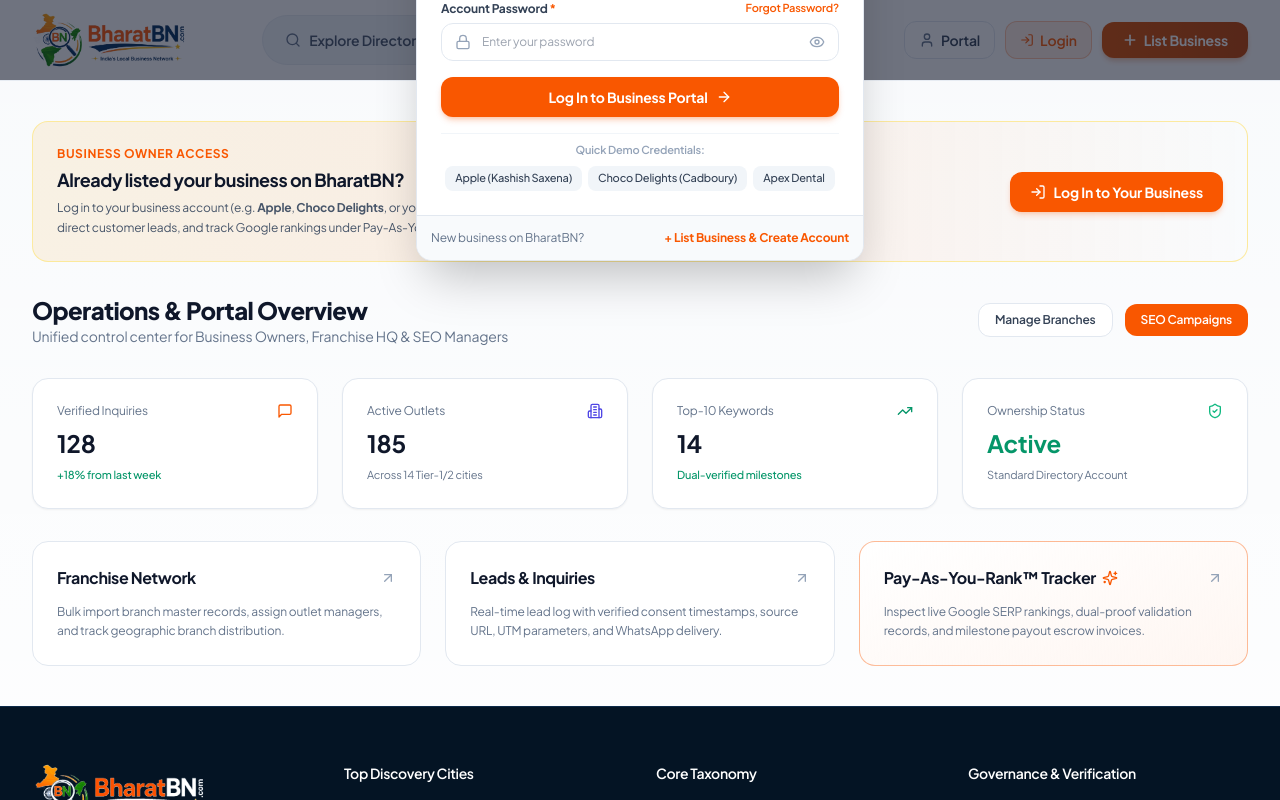
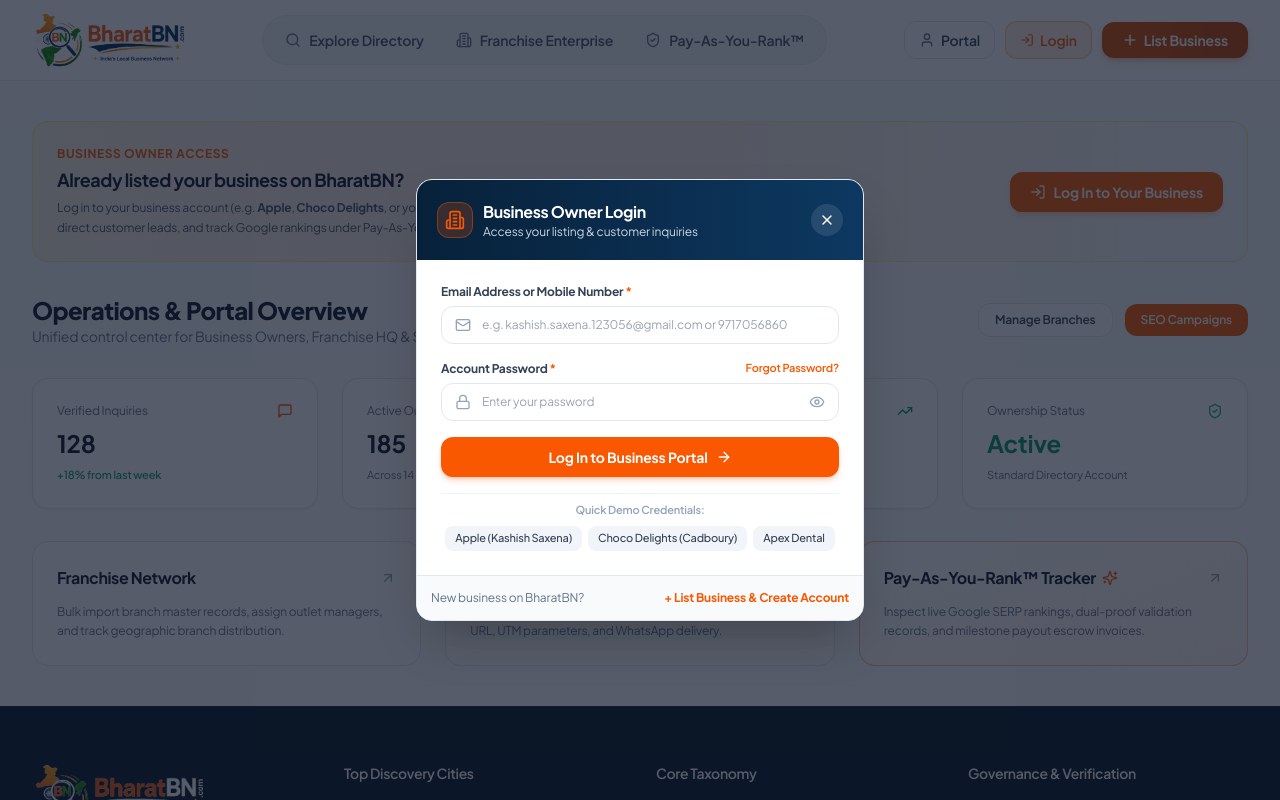
Before and after one commit to monktribein/Bharat-BN, a Next.js app in the folder frontend/: page /dashboard in a window 1280 px wide. Both pictures are taken after a click on the button "Login". Shown: the top 800 px of the page. Built offline with nearby package versions, Linux system fonts and the light colour scheme; no server answers.

Commit message:
fix(modal): attach BusinessLoginModal to document.body using createPortal to prevent header clipping

```diff
--- a/frontend/src/components/BusinessLoginModal.tsx
+++ b/frontend/src/components/BusinessLoginModal.tsx
@@ -1,6 +1,7 @@
 'use client';
 
-import { useState } from 'react';
+import { useState, useEffect } from 'react';
+import { createPortal } from 'react-dom';
 import { motion, AnimatePresence } from 'framer-motion';
 import {
   X,
@@ -29,6 +30,7 @@ export default function BusinessLoginModal({
   onLoginSuccess,
 }: BusinessLoginModalProps) {
   const router = useRouter();
+  const [mounted, setMounted] = useState(false);
   const [identifier, setIdentifier] = useState('');
   const [password, setPassword] = useState('');
   const [showPassword, setShowPassword] = useState(false);
@@ -36,7 +38,11 @@ export default function BusinessLoginModal({
   const [isSubmitting, setIsSubmitting] = useState(false);
   const [loginSuccess, setLoginSuccess] = useState(false);
 
-  if (!isOpen) return null;
+  useEffect(() => {
+    setMounted(true);
+  }, []);
+
+  if (!isOpen || !mounted) return null;
 
   const handleLogin = (e: React.FormEvent) => {
     e.preventDefault();
@@ -188,13 +194,17 @@ export default function BusinessLoginModal({
     setErrorMessage(null);
   };
 
-  return (
-    <div className="fixed inset-0 z-50 flex items-center justify-center p-4 bg-slate-900/60 backdrop-blur-xs animate-in fade-in duration-200">
+  return createPortal(
+    <div
+      onClick={onClose}
+      className="fixed inset-0 z-[99999] flex items-center justify-center p-4 bg-slate-900/70 backdrop-blur-xs animate-in fade-in duration-200 overflow-y-auto"
+    >
       <motion.div
-        initial={{ opacity: 0, scale: 0.95, y: 10 }}
+        onClick={(e) => e.stopPropagation()}
+        initial={{ opacity: 0, scale: 0.95, y: 15 }}
         animate={{ opacity: 1, scale: 1, y: 0 }}
-        exit={{ opacity: 0, scale: 0.95, y: 10 }}
-        className="w-full max-w-md bg-white rounded-2xl shadow-2xl border border-slate-200 overflow-hidden"
+        exit={{ opacity: 0, scale: 0.95, y: 15 }}
+        className="w-full max-w-md bg-white rounded-2xl shadow-2xl border border-slate-200 overflow-hidden my-auto"
       >
         {/* Modal Header */}
         <div className="p-5 bg-gradient-to-r from-[#07213A] to-[#0D3861] text-white flex items-center justify-between">
@@ -353,6 +363,7 @@ export default function BusinessLoginModal({
           </a>
         </div>
       </motion.div>
-    </div>
+    </div>,
+    document.body
   );
 }
--- a/frontend/src/components/Navbar.tsx
+++ b/frontend/src/components/Navbar.tsx
@@ -87,6 +87,7 @@ export default function Navbar() {
   ];
 
   return (
+    <>
       <motion.header
         initial={{ opacity: 0, y: -10 }}
         animate={{ opacity: 1, y: 0 }}
@@ -253,12 +254,13 @@ export default function Navbar() {
           )}
         </div>
       </div>
+    </motion.header>
 
     {/* Business Login Modal */}
     <BusinessLoginModal
       isOpen={isLoginModalOpen}
       onClose={() => setIsLoginModalOpen(false)}
     />
-    </motion.header>
+  </>
 );
 }
```
Lines whose indentation alone changed are shown as unchanged.
